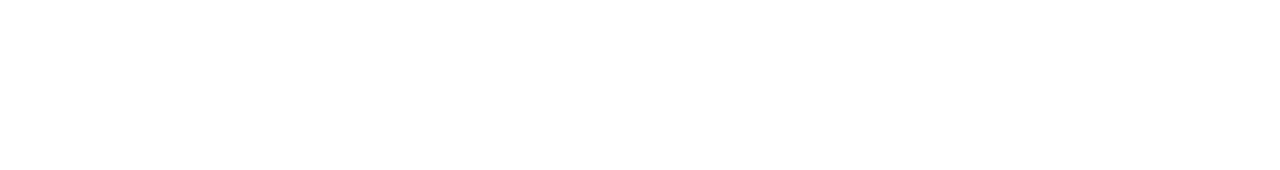
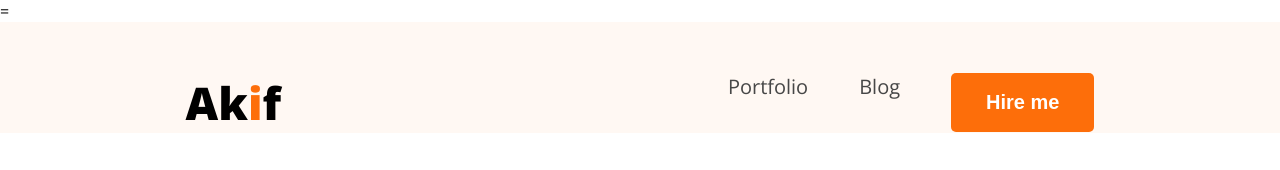
Before and after one commit to akifislam124-ak/My-First-Portfolio, a plain HTML site: page index.html in a window 1280 px wide. Drawn offline with nearby package versions, Linux system fonts and the light colour scheme.

Commit message:
update portfolio 1

```diff
--- a/index.html
+++ b/index.html
@@ -4,8 +4,24 @@
     <meta charset="UTF-8">
     <meta name="viewport" content="width=device-width, initial-scale=1.0">
     <title>Akif Islam Portfolio</title>
+    <link rel="preconnect" href="https://fonts.googleapis.com">
+<link rel="preconnect" href="https://fonts.gstatic.com" crossorigin>
+<link href="https://fonts.googleapis.com/css2?family=Open+Sans:ital,wght@0,300..800;1,300..800&display=swap" rel="stylesheet">
+<link rel="stylesheet" href="styles/portfolio.css">
 </head>
-<body>
+<body class="font-sans-open"> =
+ <header>
+    <nav>
+        <div  class="logo">
+            <h2>Ak<span class="color-one">i</span>f</h2>
+        </div>
+        <ul class="menu">
+            <li><a href="">Portfolio</a></li>
+            <li><a href="">Blog</a></li>
+            <li><button class="btn">Hire me</button></li>
 
+        </ul>
+    </nav>
+ </header>
 </body>
 </html>
--- /dev/null
+++ b/styles/portfolio.css
@@ -0,0 +1,56 @@
+*{
+    margin: 0;
+    padding: 0;
+    box-sizing: border-box;
+}
+body{
+    /* background-color: aqua; */
+}
+/* shared style */
+.font-sans-open{
+  font-family: "Open Sans", sans-serif;
+  font-optical-sizing: auto;
+}
+.logo h2{
+    font-size: 45px;
+    font-weight: 900;
+}
+.color-one{
+    color: #FD6E0A;
+}
+/* main style */
+header{
+    background-color:#FFF8F3;
+    padding-top: 50px;
+}
+nav{
+    width: 71%;
+    max-width: 1140px;
+    /* border: 1px solid red; */
+    margin: 0px auto;
+    display: flex;
+    justify-content: space-between;
+    align-items: center;
+}
+nav .menu{
+    display:flex;
+    list-style-type: none;
+    gap: 51px;
+    /* text-decoration: none; */
+
+}
+nav .menu a{
+    font-size: 20px;
+    color: #474747;
+    text-decoration: none;
+}
+.btn{
+    background-color: #FD6E0A;
+    border: none;
+    padding: 18px 35px;
+    border-radius: 5px;
+    font-size: 20px;
+    font-weight: bold;
+    color: white;
+
+}
```
